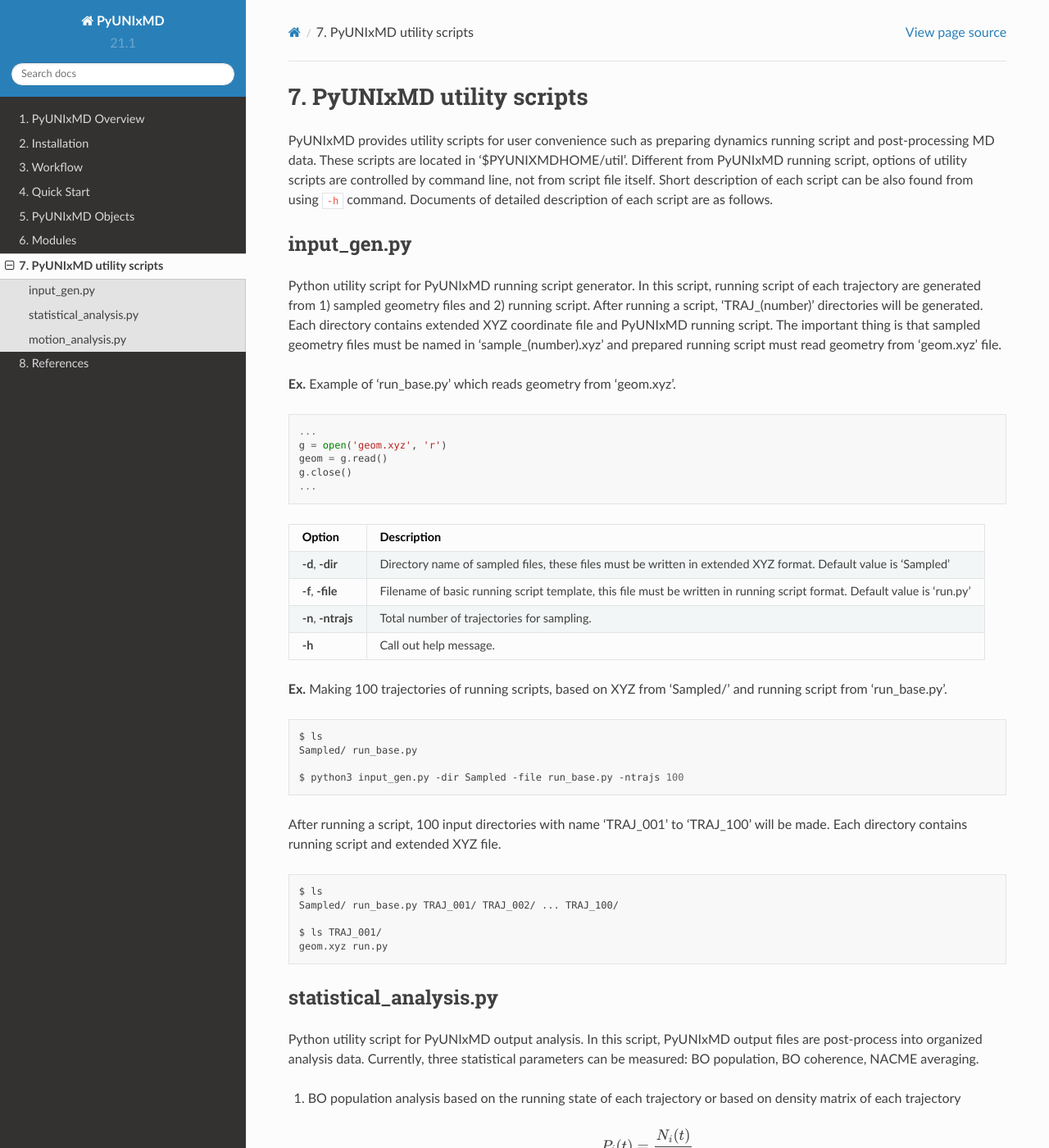
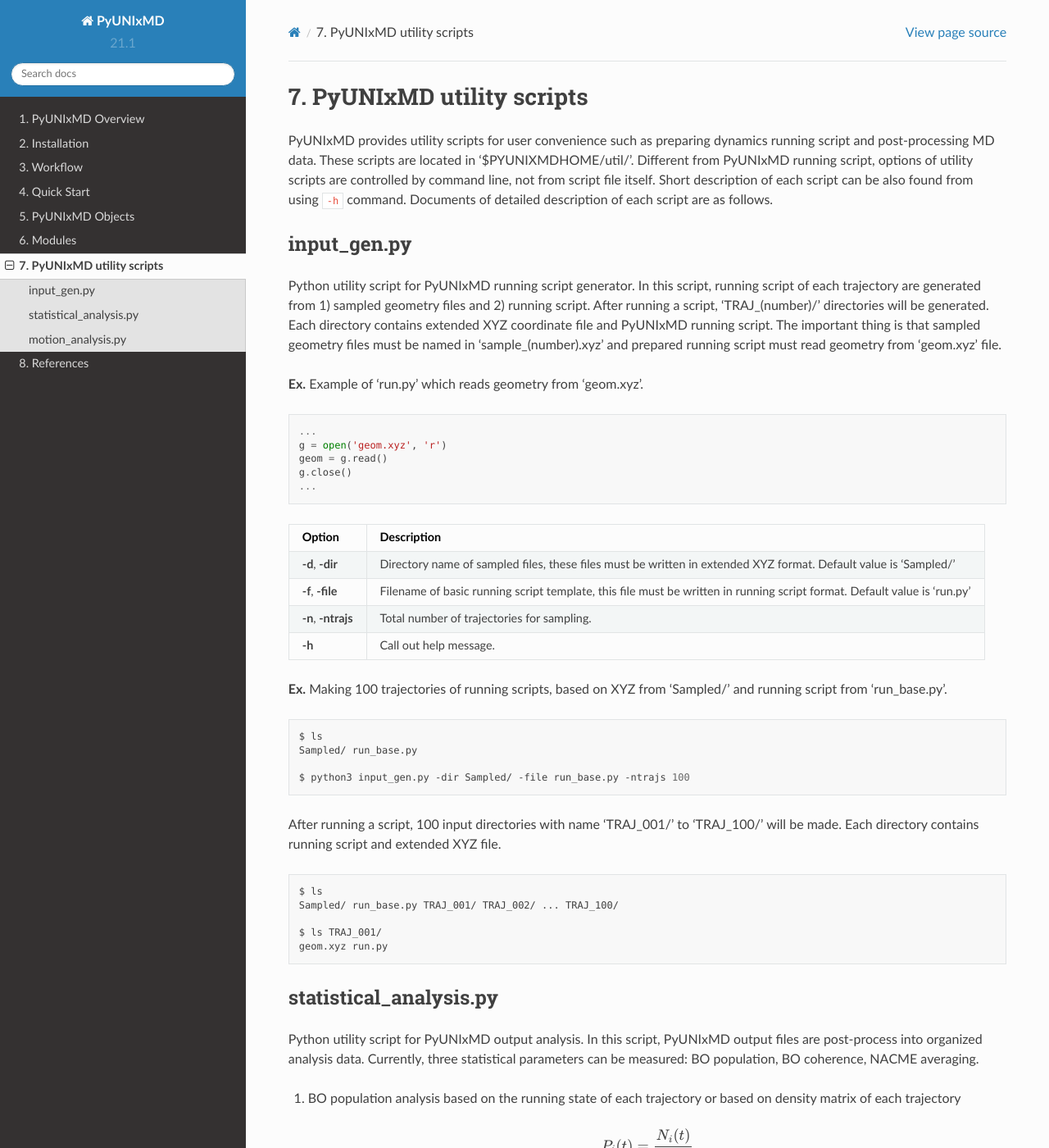
Before and after one commit to skmin-lab/unixmd, a Sphinx documentation site: the page built from docs/source/utility_scripts.rst, in a window 1280 px wide and 1400 px high. Shown: the whole window at 82% size. Built offline with Sphinx 7.4.7 and the Read the Docs theme 2.0.0, drawn with Linux system fonts in a browser that asks for light colours; some of the changed text lies outside the part shown.

```diff
--- a/docs/source/utility_scripts.rst
+++ b/docs/source/utility_scripts.rst
@@ -3,7 +3,7 @@ PyUNIxMD utility scripts
 ===========================
 
 PyUNIxMD provides utility scripts for user convenience such as preparing dynamics running script and post-processing MD data.
-These scripts are located in '$PYUNIXMDHOME/util'.
+These scripts are located in '$PYUNIXMDHOME/util/'.
 Different from PyUNIxMD running script, options of utility scripts are controlled by command line, not from script file itself.
 Short description of each script can be also found from using :code:`-h` command.
 Documents of detailed description of each script are as follows.
@@ -12,10 +12,10 @@ input_gen.py
 ---------------------------
 Python utility script for PyUNIxMD running script generator.
 In this script, running script of each trajectory are generated from 1) sampled geometry files and 2) running script.
-After running a script, 'TRAJ_(number)' directories will be generated. Each directory contains extended XYZ coordinate file and PyUNIxMD running script.
+After running a script, 'TRAJ_(number)/' directories will be generated. Each directory contains extended XYZ coordinate file and PyUNIxMD running script.
 The important thing is that sampled geometry files must be named in 'sample_(number).xyz' and prepared running script must read geometry from 'geom.xyz' file.
 
-**Ex.** Example of 'run_base.py' which reads geometry from 'geom.xyz'.
+**Ex.** Example of 'run.py' which reads geometry from 'geom.xyz'.
 
 .. code-block:: python
 
@@ -29,7 +29,7 @@ The important thing is that sampled geometry files must be named in 'sample_(num
 | Option              | Description                                                    |
 +=====================+================================================================+
 | **-d**, **-dir**    | Directory name of sampled files, these files must be written   |
-|                     | in extended XYZ format. Default value is 'Sampled'             |
+|                     | in extended XYZ format. Default value is 'Sampled/'            |
 +---------------------+----------------------------------------------------------------+
 | **-f**, **-file**   | Filename of basic running script template, this file must be   |
 |                     | written in running script format. Default value is 'run.py'    |
@@ -48,9 +48,9 @@ The important thing is that sampled geometry files must be named in 'sample_(num
    $ ls
    Sampled/ run_base.py
 
-   $ python3 input_gen.py -dir Sampled -file run_base.py -ntrajs 100
+   $ python3 input_gen.py -dir Sampled/ -file run_base.py -ntrajs 100
 
-After running a script, 100 input directories with name 'TRAJ_001' to 'TRAJ_100' will be made.
+After running a script, 100 input directories with name 'TRAJ_001/' to 'TRAJ_100/' will be made.
 Each directory contains running script and extended XYZ file.
 
 .. code-block:: bash
```
Also changed, not shown: other parts of docs/source/utility_scripts.rst (+4 -4 lines).
